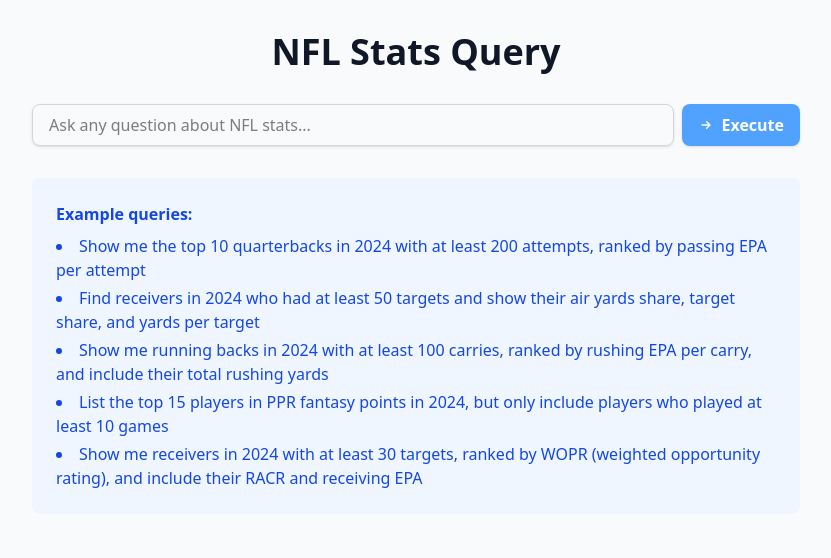
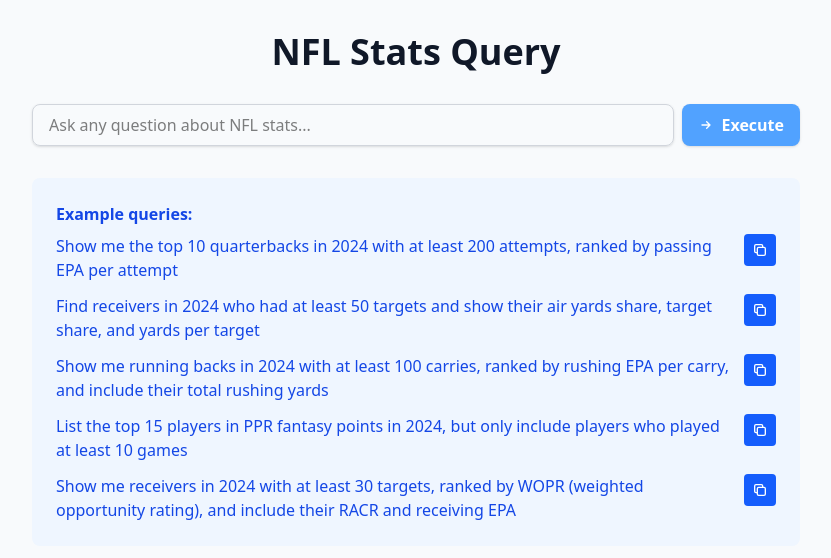
Before and after one commit to BlaineCowen/magic-stats, a Next.js app: page / in a window 1280 px wide. Shown: the top 558 px of the page, without its empty margins (224-1055 px from the left). Built offline with nearby package versions, Linux system fonts and the light colour scheme.

Commit message:
Add copy buttons to example queries with toast notifications

```diff
--- a/package.json
+++ b/package.json
@@ -21,6 +21,7 @@
     "next": "^15.2.3",
     "react": "^19.0.0",
     "react-dom": "^19.0.0",
+    "react-hot-toast": "^2.5.2",
     "zod": "^3.24.2"
   },
   "devDependencies": {
--- a/src/app/page.tsx
+++ b/src/app/page.tsx
@@ -1,6 +1,7 @@
 "use client";
 
 import { useState } from "react";
+import toast, { Toaster } from "react-hot-toast";
 
 type QueryResult = Record<string, string | number | boolean | null>;
 
@@ -78,6 +79,16 @@
       await navigator.clipboard.writeText(message);
     } catch (err) {
       console.error("Failed to copy to clipboard:", err);
+    }
+  };
+
+  const copyExampleQuery = async (exampleQuery: string) => {
+    try {
+      await navigator.clipboard.writeText(exampleQuery);
+      toast.success("Example query copied to clipboard!");
+    } catch (err) {
+      console.error("Failed to copy to clipboard:", err);
+      toast.error("Failed to copy to clipboard");
     }
   };
 
@@ -285,32 +296,159 @@
         {!query && (
           <div className="rounded-lg bg-blue-50 p-6 text-blue-700">
             <h2 className="mb-2 font-semibold">Example queries:</h2>
-            <ul className="list-inside list-disc space-y-1">
-              <li>
+            <ul className="space-y-3">
+              <li className="flex items-start justify-between gap-3">
+                <span className="flex-1">
                   Show me the top 10 quarterbacks in 2024 with at least 200
                   attempts, ranked by passing EPA per attempt
+                </span>
+                <button
+                  onClick={() =>
+                    copyExampleQuery(
+                      "Show me the top 10 quarterbacks in 2024 with at least 200 attempts, ranked by passing EPA per attempt",
+                    )
+                  }
+                  className="flex-shrink-0 rounded bg-blue-600 p-2 text-white transition-colors hover:bg-blue-700"
+                  title="Copy query"
+                >
+                  <svg
+                    className="h-4 w-4"
+                    fill="none"
+                    stroke="currentColor"
+                    viewBox="0 0 24 24"
+                  >
+                    <path
+                      strokeLinecap="round"
+                      strokeLinejoin="round"
+                      strokeWidth={2}
+                      d="M8 16H6a2 2 0 01-2-2V6a2 2 0 012-2h8a2 2 0 012 2v2m-6 12h8a2 2 0 002-2v-8a2 2 0 00-2-2h-8a2 2 0 00-2 2v8a2 2 0 002 2z"
+                    />
+                  </svg>
+                </button>
               </li>
-              <li>
+              <li className="flex items-start justify-between gap-3">
+                <span className="flex-1">
                   Find receivers in 2024 who had at least 50 targets and show
                   their air yards share, target share, and yards per target
+                </span>
+                <button
+                  onClick={() =>
+                    copyExampleQuery(
+                      "Find receivers in 2024 who had at least 50 targets and show their air yards share, target share, and yards per target",
+                    )
+                  }
+                  className="flex-shrink-0 rounded bg-blue-600 p-2 text-white transition-colors hover:bg-blue-700"
+                  title="Copy query"
+                >
+                  <svg
+                    className="h-4 w-4"
+                    fill="none"
+                    stroke="currentColor"
+                    viewBox="0 0 24 24"
+                  >
+                    <path
+                      strokeLinecap="round"
+                      strokeLinejoin="round"
+                      strokeWidth={2}
+                      d="M8 16H6a2 2 0 01-2-2V6a2 2 0 012-2h8a2 2 0 012 2v2m-6 12h8a2 2 0 002-2v-8a2 2 0 00-2-2h-8a2 2 0 00-2 2v8a2 2 0 002 2z"
+                    />
+                  </svg>
+                </button>
               </li>
-              <li>
-                Show me running backs in 2024 with at least 100 carries, ranked
-                by rushing EPA per carry, and include their total rushing yards
+              <li className="flex items-start justify-between gap-3">
+                <span className="flex-1">
+                  Show me running backs in 2024 with at least 100 carries,
+                  ranked by rushing EPA per carry, and include their total
+                  rushing yards
+                </span>
+                <button
+                  onClick={() =>
+                    copyExampleQuery(
+                      "Show me running backs in 2024 with at least 100 carries, ranked by rushing EPA per carry, and include their total rushing yards",
+                    )
+                  }
+                  className="flex-shrink-0 rounded bg-blue-600 p-2 text-white transition-colors hover:bg-blue-700"
+                  title="Copy query"
+                >
+                  <svg
+                    className="h-4 w-4"
+                    fill="none"
+                    stroke="currentColor"
+                    viewBox="0 0 24 24"
+                  >
+                    <path
+                      strokeLinecap="round"
+                      strokeLinejoin="round"
+                      strokeWidth={2}
+                      d="M8 16H6a2 2 0 01-2-2V6a2 2 0 012-2h8a2 2 0 012 2v2m-6 12h8a2 2 0 002-2v-8a2 2 0 00-2-2h-8a2 2 0 00-2 2v8a2 2 0 002 2z"
+                    />
+                  </svg>
+                </button>
               </li>
-              <li>
-                List the top 15 players in PPR fantasy points in 2024, but only
-                include players who played at least 10 games
+              <li className="flex items-start justify-between gap-3">
+                <span className="flex-1">
+                  List the top 15 players in PPR fantasy points in 2024, but
+                  only include players who played at least 10 games
+                </span>
+                <button
+                  onClick={() =>
+                    copyExampleQuery(
+                      "List the top 15 players in PPR fantasy points in 2024, but only include players who played at least 10 games",
+                    )
+                  }
+                  className="flex-shrink-0 rounded bg-blue-600 p-2 text-white transition-colors hover:bg-blue-700"
+                  title="Copy query"
+                >
+                  <svg
+                    className="h-4 w-4"
+                    fill="none"
+                    stroke="currentColor"
+                    viewBox="0 0 24 24"
+                  >
+                    <path
+                      strokeLinecap="round"
+                      strokeLinejoin="round"
+                      strokeWidth={2}
+                      d="M8 16H6a2 2 0 01-2-2V6a2 2 0 012-2h8a2 2 0 012 2v2m-6 12h8a2 2 0 002-2v-8a2 2 0 00-2-2h-8a2 2 0 00-2 2v8a2 2 0 002 2z"
+                    />
+                  </svg>
+                </button>
               </li>
-              <li>
+              <li className="flex items-start justify-between gap-3">
+                <span className="flex-1">
                   Show me receivers in 2024 with at least 30 targets, ranked by
                   WOPR (weighted opportunity rating), and include their RACR and
                   receiving EPA
+                </span>
+                <button
+                  onClick={() =>
+                    copyExampleQuery(
+                      "Show me receivers in 2024 with at least 30 targets, ranked by WOPR (weighted opportunity rating), and include their RACR and receiving EPA",
+                    )
+                  }
+                  className="flex-shrink-0 rounded bg-blue-600 p-2 text-white transition-colors hover:bg-blue-700"
+                  title="Copy query"
+                >
+                  <svg
+                    className="h-4 w-4"
+                    fill="none"
+                    stroke="currentColor"
+                    viewBox="0 0 24 24"
+                  >
+                    <path
+                      strokeLinecap="round"
+                      strokeLinejoin="round"
+                      strokeWidth={2}
+                      d="M8 16H6a2 2 0 01-2-2V6a2 2 0 012-2h8a2 2 0 012 2v2m-6 12h8a2 2 0 002-2v-8a2 2 0 00-2-2h-8a2 2 0 00-2 2v8a2 2 0 002 2z"
+                    />
+                  </svg>
+                </button>
               </li>
             </ul>
           </div>
         )}
       </div>
+      <Toaster position="bottom-center" />
     </main>
   );
 }
```
Also changed, not shown: 1 other file (tests, documents, lock files or other folders). Lines whose indentation alone changed are shown as unchanged.
